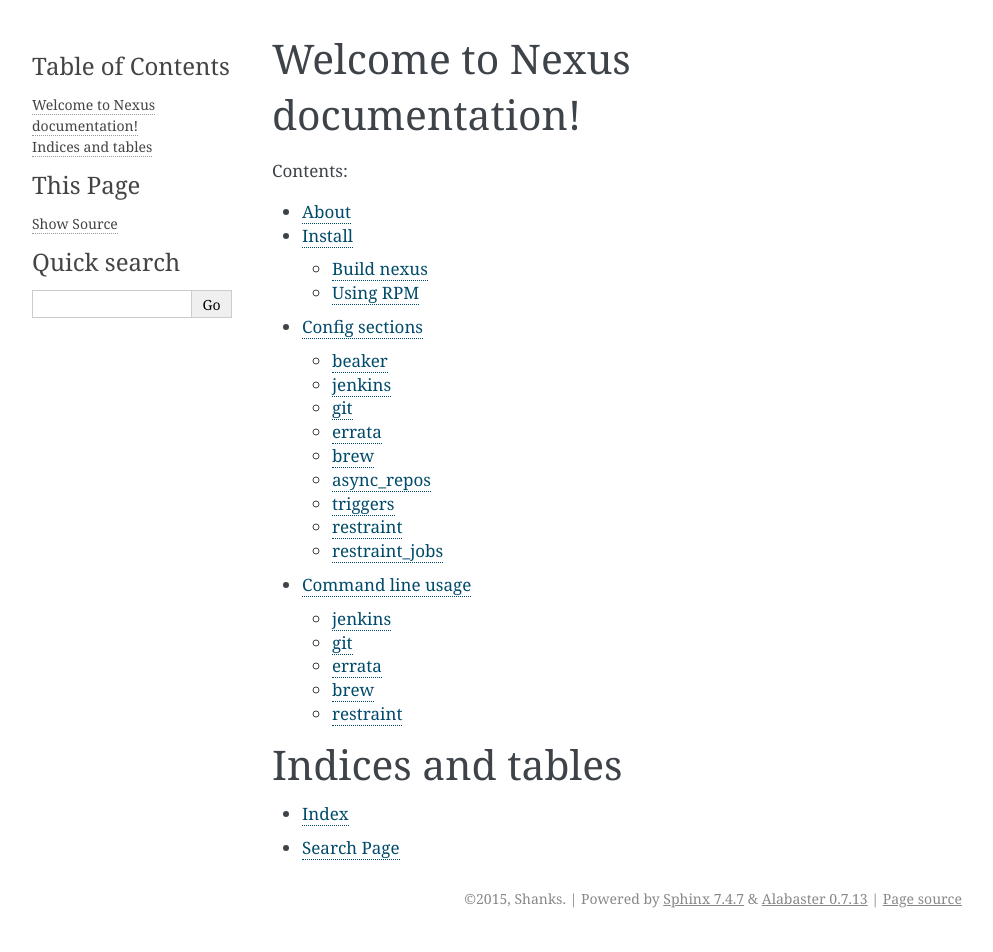
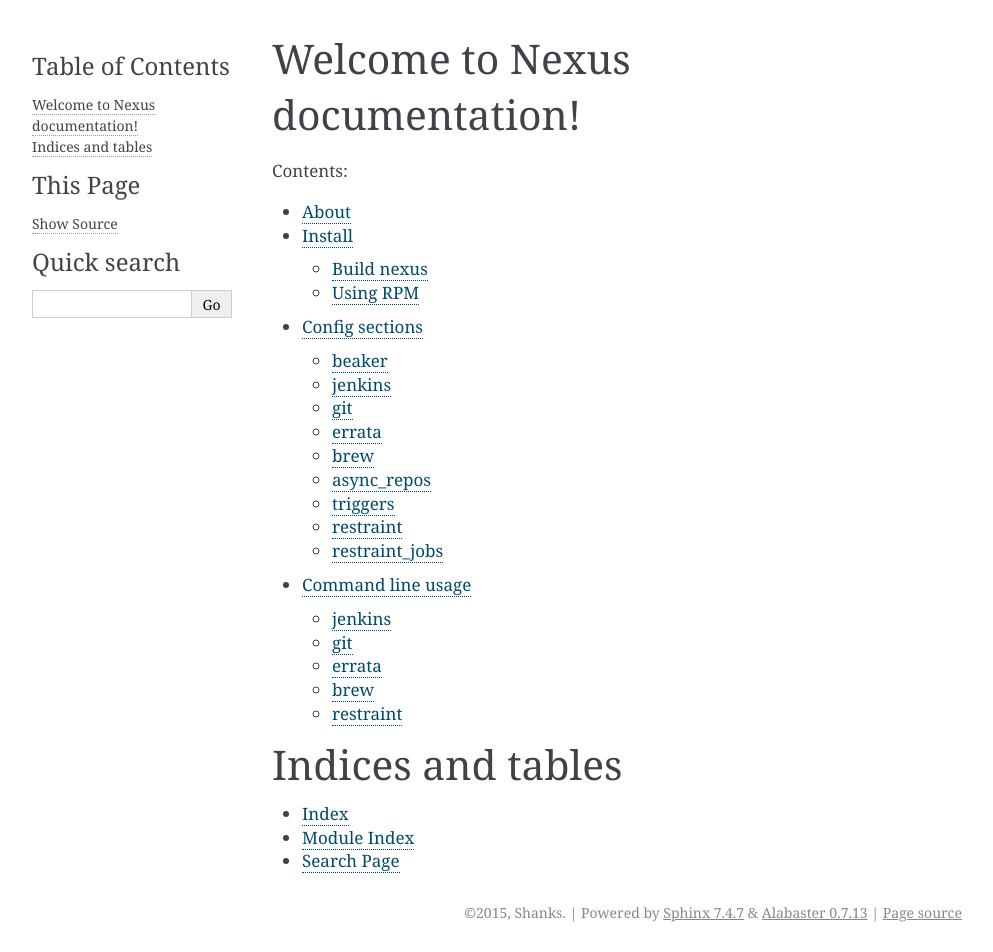
Before and after one commit to smanjara/nexus, a Sphinx documentation site: the page built from docs/index.rst, in a window 1280 px wide. Shown: the whole page, without its empty margins (148-1141 px from the left). Built offline with Sphinx 7.4.7, drawn with Linux system fonts in a browser that asks for light colours.

Commit message:
remove empty config.rst and fix commented module index in index.rst
Signed-off-by: Gowrishankar Rajaiyan <gsr@redhat.com>

```diff
--- a/docs/index.rst
+++ b/docs/index.rst
@@ -20,5 +20,5 @@
 ==================
 
 * :ref:`genindex`
-.. * :ref:`modindex`
+* :ref:`modindex`
 * :ref:`search`
```
Also changed, not shown: docs/config.rst (deleted).
